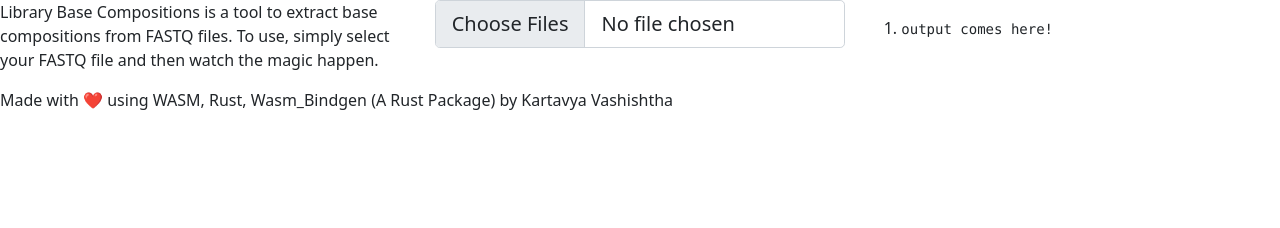
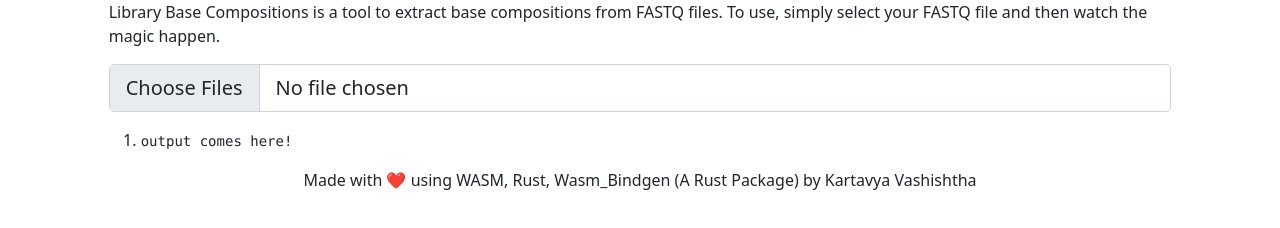
Before and after one commit to DesmondWillowbrook/Web_Library_Base_Compositions, a website built with webpack: page static/index.html in a window 1280 px wide. Built offline with nearby package versions, Linux system fonts and the light colour scheme.

Commit message:
Verticalize UI.

```diff
--- a/static/index.html
+++ b/static/index.html
@@ -14,21 +14,25 @@
 		<script src="index.js"></script>
 		<link rel="stylesheet" href="index.css">
 
-		<div class="row">
+		<div class="row justify-content-center">
 			<!--Explanation row-->
-			<div id="info-div" class="col-sm-4 well">
+			<div id="info-div" class="col-10 well">
 				<p>
 					Library Base Compositions is a tool to extract base compositions from FASTQ files.
 					To use, simply select your FASTQ file and then watch the magic happen.
 				</p>
 			</div>
+		</div>
+		<div class = "row justify-content-center">
 			<!--Input row-->
-			<div id="input-div" class="col-sm-4">
+			<div class="col-10">
 				<input type="file" id="file-selector" data-browse-on-zone-click="true" class="form-control form-control-lg" multiple>
 			</div>
+		</div>
 
+		<div class = "row justify-content-center">
 			<!--Output row-->
-			<div id="output-div" class="col-sm-4">
+			<div id="output-div" class="col-10">
 				<ol id="output-list">
 					<li>
 						<p class="result_para"></p>
@@ -38,9 +42,9 @@
 			</div>
 		</div>
 
-		<div id="footer">
+		<footer id="footer" class = "page-footer text-center">
 				Made with ❤️ using WASM, Rust, Wasm_Bindgen (A Rust Package) by Kartavya Vashishtha
-		</div>
+		</footer>
 	</body>
 </html>
 
```
